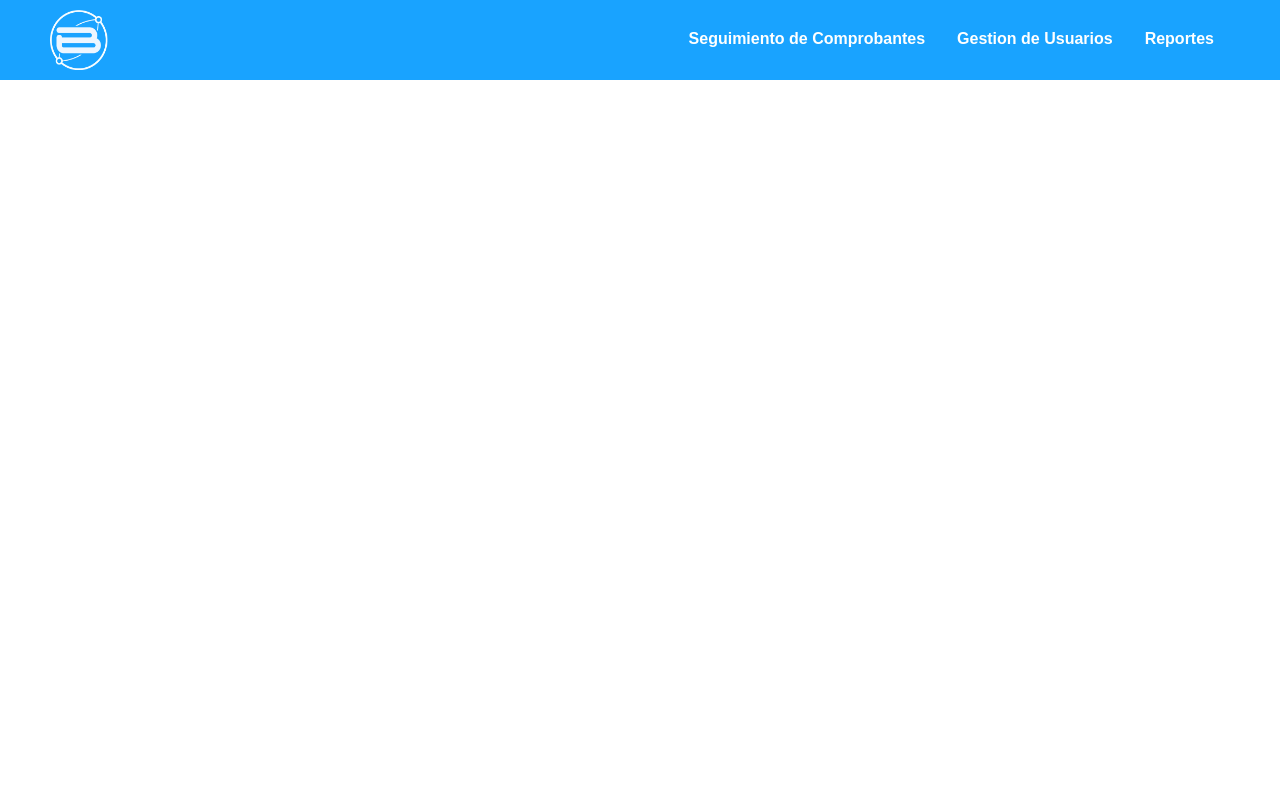
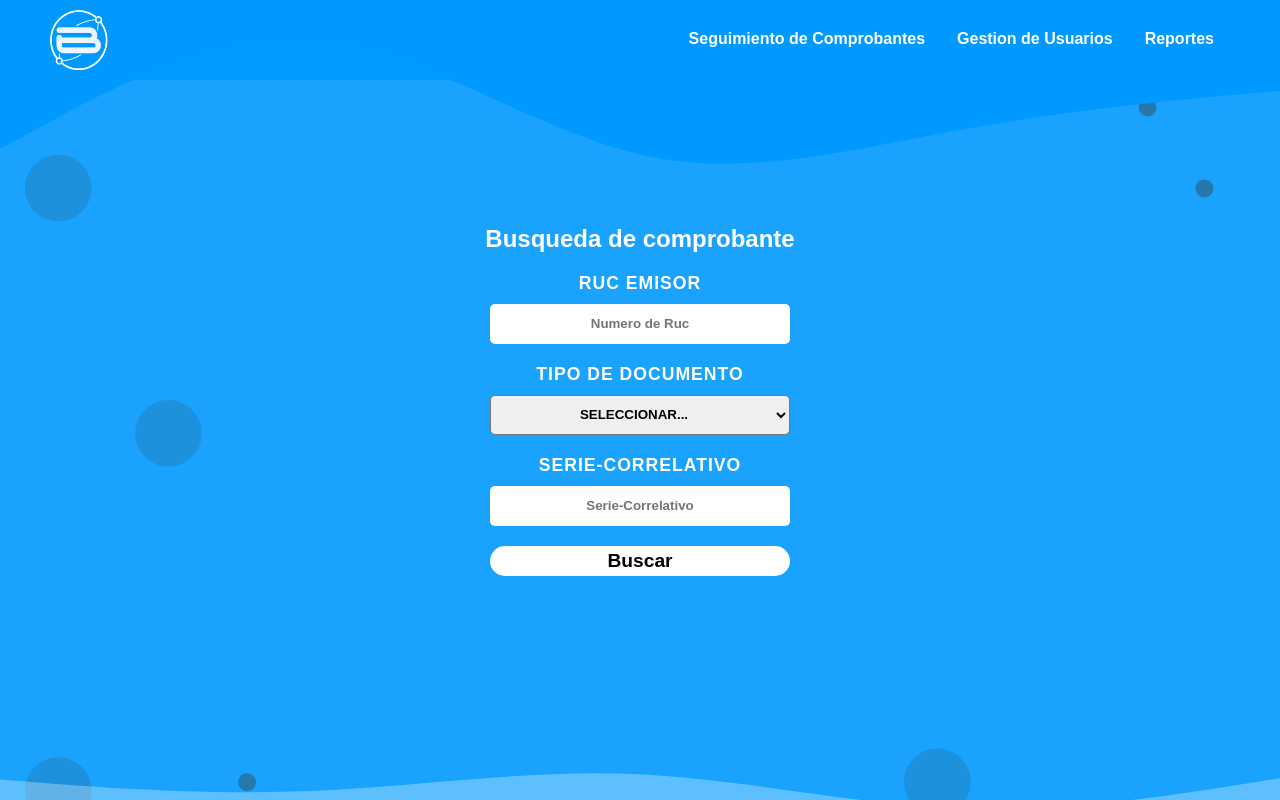
Before and after one commit to rgonzs/react-final-app, a React (Create React App) app: page /search in a window 1280 px wide. Built offline with nearby package versions, Linux system fonts and the light colour scheme.

Commit message:
Added Search option web/movil

```diff
--- a/package.json
+++ b/package.json
@@ -9,6 +9,8 @@
     "react": "^17.0.2",
     "react-dom": "^17.0.2",
     "react-icons": "^4.2.0",
+    "react-router": "^5.2.0",
+    "react-router-dom": "^5.2.0",
     "react-scripts": "4.0.3",
     "styled-components": "^5.2.3",
     "web-vitals": "^1.1.1"
--- a/public/index.html
+++ b/public/index.html
@@ -1,5 +1,5 @@
 <!DOCTYPE html>
-<html lang="es">
+<html lang="es" >
   <head>
     <meta charset="utf-8" />
     <link rel="icon" href="%PUBLIC_URL%/favicon.ico" />
@@ -13,8 +13,8 @@
     <link rel="manifest" href="%PUBLIC_URL%/manifest.json" />
     <title>React App</title>
   </head>
-  <body>
+  <body style="height: 100%;">
     <noscript>You need to enable JavaScript to run this app.</noscript>
-    <div id="root"></div>
+    <div id="root" style="height: 100%;"></div>
   </body>
 </html>
--- a/src/App.js
+++ b/src/App.js
@@ -1,12 +1,23 @@
 import Navbar from "./components/Navbar/Navbar";
-import GlobalStyle from "./globalStyles";
+import Search from "./components/Search/Search";
+import Dashboard from "./components/Dashboard/Dashboard";
+import GlobalStyle, { BodyContainer } from "./globalStyles";
+import { BrowserRouter as Router, Switch, Route } from "react-router-dom";
 
 function App() {
   return (
-    <>
+    <Router>
       <GlobalStyle />
       <Navbar />
-    </>
+      <Switch>
+        <Route exact path='/'>
+          <Dashboard />
+        </Route>
+        <Route path='/search'>
+          <Search />
+        </Route>
+      </Switch>
+    </Router>
   );
 }
 
--- /dev/null
+++ b/src/components/Dashboard/Dashboard.jsx
@@ -0,0 +1,11 @@
+import React from 'react'
+
+const Dashboard = () => {
+    return (
+        <div>
+            <p>Dashboard</p>
+        </div>
+    )
+}
+
+export default Dashboard
--- a/src/components/Navbar/Navbar.jsx
+++ b/src/components/Navbar/Navbar.jsx
@@ -22,7 +22,7 @@
           <NavLogo src={logo} alt='Logo' id='logo' />
           <NavMenu onClick={handleClick} click={click}>
             <NavItem>
-              <NavElement href='/seguimiento'>Seguimiento de Comprobantes</NavElement>
+              <NavElement href='./search'>Seguimiento de Comprobantes</NavElement>
             </NavItem>
             <NavItem>
               <NavElement href='/gestion'>Gestion de Usuarios</NavElement>
--- /dev/null
+++ b/src/components/Search/Search.elements.jsx
@@ -0,0 +1,89 @@
+import styled from "styled-components";
+import { Container } from "./../../globalStyles";
+import fondo from "./../../assets/images/fondo.svg";
+
+export const SearchContainer = styled.div`
+  display: flex;
+  align-items: center;
+  justify-content: center;
+  height: 80%;
+  ${Container}
+  @media only screen and (max-width: 600px) {
+    display: static;
+    /* position: lock; */
+    /* align-items: center;
+    justify-content: center; */
+    min-width: 80%;
+    height: 100%;
+    overflow: hidden;
+  }
+`;
+
+export const TitleContainer = styled.h2`
+  color: white;
+  padding-bottom: 20px;
+`;
+
+export const Form = styled.form`
+  display: flex;
+  flex-direction: column;
+  justify-content: center;
+  align-items: center;
+  width: 400px;
+  z-index: 2;
+  @media only screen and (max-width: 600px) {
+    /* display: initial; */
+    /* align-items: center; */
+    /* justify-content: center; */
+    /* width: 380px; */
+  }
+`;
+
+export const SearchLabel = styled.label`
+  font-weight: bold;
+  font-size: 1.1rem;
+  margin-bottom: 10px;
+  color: white;
+  letter-spacing: 1px;
+`;
+
+export const SearchSelect = styled.select`
+  margin-bottom: 20px;
+  height: 40px;
+  text-align: center;
+  border-radius: 5px;
+  width: 300px;
+`;
+
+export const SearchInput = styled.input`
+  margin-bottom: 20px;
+  height: 40px;
+  text-align: center;
+  border-radius: 5px;
+  width: 300px;
+  border: 0px;
+  &:focus {
+    outline: none;
+  }
+
+  &::-webkit-inner-spin-button,
+  &::-webkit-outer-spin-button {
+    -moz-appearance: textfield;
+    -webkit-appearance: none;
+    margin: 0;
+  }
+  &[type="number"] {
+    -moz-appearance: textfield;
+  }
+`;
+
+export const SearchButton = styled.button`
+  background-color: white;
+  font-size: 1.2rem;
+  width: 300px;
+  color: $button-font-color;
+  border-radius: 20px;
+  font-weight: bold;
+  border: 0;
+  height: 30px;
+`;
--- /dev/null
+++ b/src/components/Search/Search.jsx
@@ -0,0 +1,50 @@
+import React from "react";
+import { Container } from "./../../globalStyles";
+import { Form, SearchContainer, SearchButton, SearchLabel, TitleContainer, SearchInput, SearchSelect } from "./Search.elements";
+
+const Search = () => {
+  return (
+    <>
+      <SearchContainer>
+        <Form action='' >
+          <TitleContainer id='title'>Busqueda de comprobante</TitleContainer>
+          <SearchLabel htmlFor='ruc'>
+            RUC EMISOR
+          </SearchLabel>
+          <SearchInput
+            type="text"
+            pattern="[0-9]*"
+            id='ruc'
+            name='ruc'
+            placeholder='Numero de Ruc'
+            maxlength='10'
+          />
+          <SearchLabel htmlFor='tipodoc'>
+            TIPO DE DOCUMENTO
+          </SearchLabel>
+          <SearchSelect name='tipodoc' id='tipodoc'>
+            <option value='default'>SELECCIONAR...</option>
+            <option value='factura'>FACTURA</option>
+            <option value='boleta'>BOLETA</option>
+            <option value='resumen'>RESUMEN</option>
+            <option value='nc'>NOTA DE CREDITO</option>
+            <option value='nd'>NOTA DE DEBITO</option>
+          </SearchSelect>
+          <SearchLabel htmlFor='documento'>
+            SERIE-CORRELATIVO
+          </SearchLabel>
+          <SearchInput
+            type='text'
+            id='documento'
+            name='documento'
+            placeholder='Serie-Correlativo'
+            maxlength='13'
+          />
+          <SearchButton>Buscar</SearchButton>
+        </Form>
+      </SearchContainer>
+    </>
+  );
+};
+
+export default Search;
--- a/src/globalStyles.jsx
+++ b/src/globalStyles.jsx
@@ -1,4 +1,5 @@
 import styled, { createGlobalStyle } from "styled-components";
+import fondo from './assets/images/fondo.svg'
 
 const GlobalStyle = createGlobalStyle`
 @import url('https://fonts.googleapis.com/css2?family=Nunito&display=swap');
@@ -9,7 +10,23 @@
     font-family: 'Nunito', sans-serif;
     font-weight: bold;
 }
+
+html {
+  background: url(${fondo});
+  background-repeat: no-repeat;
+  background-size: cover;
+  background-position: center;
+  height:100%;
+  @media only screen and (max-width: 900px) {
+    height: 100vh;
+    overflow: hidden;
+  }
+}
 `;
+
+export const BodyContainer = styled.html`
+ height: 100%;
+`
 
 export const Container = styled.div`
   font-family: "Nunito", sans-serif;
```
Also changed, not shown: src/assets/images/fondo.svg (added), 1 other file (tests, documents, lock files or other folders).
